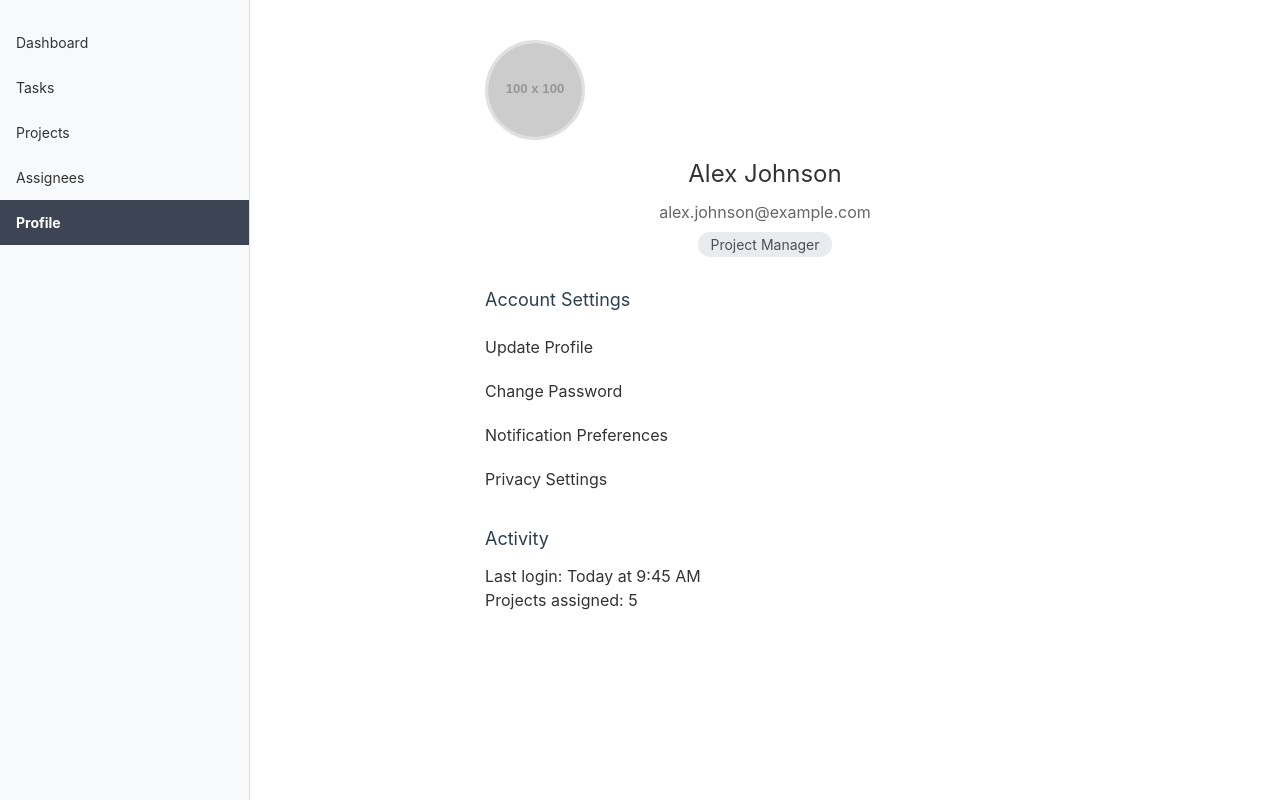
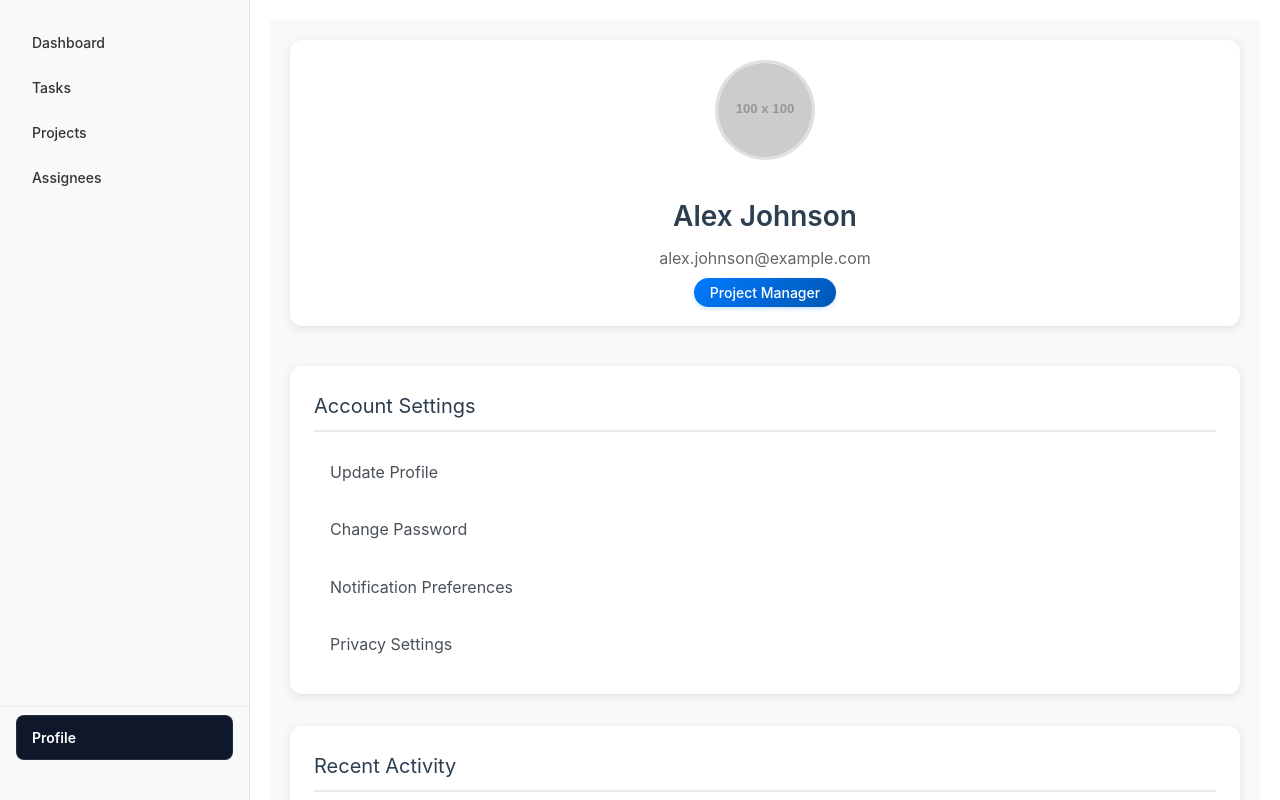
Before and after one commit to Omchaurasia33/IT-Project-Navigator, a React (Create React App) app in the folder frontend/: page / in a window 1280 px wide. Both pictures are taken after a click on the button "Profile". Built offline with nearby package versions, Linux system fonts and the light colour scheme.

Commit message:
design little fixed

```diff
--- a/frontend/src/components/ProfilePage/ProfilePage.css
+++ b/frontend/src/components/ProfilePage/ProfilePage.css
@@ -1,14 +1,29 @@
 /* components/ProfilePage/ProfilePage.css */
 .profile-page {
-  max-width: 600px;
-  margin: 0 auto;
+
   padding: 20px;
   color: #333;
+  font-family: -apple-system, BlinkMacSystemFont, 'Segoe UI', Roboto, sans-serif;
+  line-height: 1.6;
+  background-color: #f8f9fa;
+  min-height: 100vh;
+  display: flex;
+  flex-direction: column;
 }
 
 .profile-header {
   text-align: center;
-  margin-bottom: 30px;
+  margin-bottom: 40px;
+  padding: 20px 0;
+  background: white;
+  border-radius: 12px;
+  box-shadow: 0 2px 10px rgba(0, 0, 0, 0.1);
+}
+
+.avatar-container {
+  position: relative;
+  display: inline-block;
+  margin-bottom: 16px;
 }
 
 .profile-avatar {
@@ -17,65 +32,178 @@
   border-radius: 50%;
   object-fit: cover;
   border: 3px solid #e0e0e0;
-  margin-bottom: 16px;
+  transition: border-color 0.3s ease;
 }
 
-.profile-header h2 {
+.profile-avatar:hover {
+  border-color: #007bff;
+}
+
+.avatar-fallback {
+  position: absolute;
+  top: 0;
+  left: 0;
+  width: 100px;
+  height: 100px;
+  border-radius: 50%;
+  background-color: #6c757d;
+  display: flex;
+  align-items: center;
+  justify-content: center;
+  color: white;
+  font-weight: bold;
+  font-size: 32px;
+  border: 3px solid #e0e0e0;
+}
+
+.profile-name {
   margin: 10px 0 8px;
-  font-size: 24px;
+  font-size: 28px;
+  font-weight: 600;
+  color: #2c3e50;
 }
 
 .profile-email {
   color: #666;
   margin: 0 0 8px;
+  font-size: 16px;
 }
 
 .profile-role {
-  background-color: #e9ecef;
-  padding: 4px 12px;
-  border-radius: 12px;
+  background: linear-gradient(135deg, #007bff, #0056b3);
+  color: white;
+  padding: 6px 16px;
+  border-radius: 20px;
   font-size: 14px;
-  color: #495057;
+  font-weight: 500;
+  box-shadow: 0 2px 4px rgba(0, 123, 255, 0.2);
 }
 
 .profile-section {
-  margin-bottom: 24px;
+  margin-bottom: 32px;
+  background: white;
+  padding: 24px;
+  border-radius: 12px;
+  box-shadow: 0 2px 10px rgba(0, 0, 0, 0.1);
 }
 
-.profile-section h3 {
-  margin-bottom: 12px;
-  font-size: 18px;
+.profile-section h2 {
+  margin: 0 0 16px;
+  font-size: 20px;
   color: #2c3e50;
+  border-bottom: 2px solid #e9ecef;
+  padding-bottom: 8px;
 }
 
 .profile-links {
+  display: flex;
+  flex-direction: column;
+  gap: 8px;
   list-style: none;
   padding: 0;
   margin: 0;
 }
 
-.profile-links li {
-  padding: 10px 0;
+.profile-link {
+  background: none;
+  border: none;
+  padding: 12px 16px;
+  text-align: left;
   cursor: pointer;
-  transition: color 0.2s;
+  transition: all 0.2s ease;
+  border-radius: 8px;
+  font-size: 16px;
+  color: #495057;
+  position: relative;
 }
 
-.profile-links li:hover {
-  color: #0f172a;
-  font-weight: 500;
+.profile-link:hover,
+.profile-link:focus {
+  background-color: #f8f9fa;
+  color: #007bff;
+  transform: translateX(4px);
+  box-shadow: 0 2px 8px rgba(0, 123, 255, 0.15);
+  outline: none;
+}
+
+.profile-link:focus-visible {
+  outline: 2px solid #007bff;
+  outline-offset: 2px;
+}
+
+.activity-list {
+  margin: 0;
+  padding: 0;
+}
+
+.activity-item {
+  display: flex;
+  justify-content: space-between;
+  margin-bottom: 12px;
+  padding: 8px 0;
+  border-bottom: 1px solid #e9ecef;
+}
+
+.activity-item dt {
+  font-weight: 600;
+  color: #2c3e50;
+  margin: 0;
+}
+
+.activity-item dd {
+  margin: 0;
+  color: #666;
+}
+
+.profile-footer {
+  margin-top: auto;
+  padding-top: 20px;
+  text-align: center;
 }
 
 .logout-button {
-  background-color: #dc3545;
+  background: linear-gradient(135deg, #dc3545, #c82333);
   color: white;
   border: none;
-  padding: 10px 20px;
-  border-radius: 6px;
+  padding: 12px 24px;
+  border-radius: 8px;
   cursor: pointer;
-  font-size: 14px;
-  margin-top: 20px;
+  font-size: 16px;
+  font-weight: 500;
+  transition: all 0.2s ease;
+  box-shadow: 0 2px 4px rgba(220, 53, 69, 0.3);
 }
 
-.logout-button:hover {
-  background-color: #c82333;
+.logout-button:hover,
+.logout-button:focus {
+  background: linear-gradient(135deg, #c82333, #bd2130);
+  transform: translateY(-1px);
+  box-shadow: 0 4px 8px rgba(220, 53, 69, 0.4);
+  outline: none;
 }
+
+.logout-button:focus-visible {
+  outline: 2px solid #dc3545;
+  outline-offset: 2px;
+}
+
+/* Responsive design */
+@media (max-width: 768px) {
+  .profile-page {
+    padding: 16px;
+    margin: 0;
+  }
+
+  .profile-section {
+    padding: 16px;
+  }
+
+  .profile-name {
+    font-size: 24px;
+  }
+
+  .activity-item {
+    flex-direction: column;
+    gap: 4px;
+  }
+}
--- a/frontend/src/components/ProfilePage/ProfilePage.js
+++ b/frontend/src/components/ProfilePage/ProfilePage.js
@@ -1,44 +1,113 @@
 // components/ProfilePage/ProfilePage.js
-import React from 'react';
-import './ProfilePage.css'; // Optional: add styling later
+import React, { useState } from 'react';
+import './ProfilePage.css';
 
 const ProfilePage = () => {
-  // You can later connect this to user context or API
-  const user = {
+  // In a real app, fetch this from user context, Redux, or API
+  const [user] = useState({
     name: 'Alex Johnson',
     email: 'alex.johnson@example.com',
     role: 'Project Manager',
     avatar: 'https://via.placeholder.com/100?text=AJ', // Replace with real avatar URL
+  });
+
+  const [avatarError, setAvatarError] = useState(false);
+
+  const handleAvatarError = () => {
+    setAvatarError(true);
+  };
+
+  const handleLogout = () => {
+    // In a real app, integrate with auth context or API
+    if (window.confirm('Are you sure you want to log out?')) {
+      console.log('Logging out...');
+      // e.g., redirect to login page
+    }
+  };
+
+  const handleLinkClick = (action) => {
+    // In a real app, use React Router or modals for navigation
+    console.log(`Navigating to: ${action}`);
+    // e.g., set modal state or history.push(`/settings/${action.toLowerCase().replace(' ', '-')}`)
   };
 
   return (
-    <div className="profile-page">
-      <div className="profile-header">
-        <img src={user.avatar} alt="Profile" className="profile-avatar" />
-        <h2>{user.name}</h2>
-        <p className="profile-email">{user.email}</p>
-        <span className="profile-role">{user.role}</span>
-      </div>
+    <main className="profile-page" role="main" aria-labelledby="profile-title">
+      <section className="profile-header" aria-labelledby="profile-name">
+        <div className="avatar-container">
+          <img
+            src={user.avatar}
+            alt={`${user.name}'s profile avatar`}
+            className="profile-avatar"
+            onError={handleAvatarError}
+          />
+          {avatarError && (
+            <div className="avatar-fallback">
+              <span className="avatar-initials">{user.name.split(' ').map(n => n[0]).join('')}</span>
+            </div>
+          )}
+        </div>
+        <h1 id="profile-name" className="profile-name">{user.name}</h1>
+        <p className="profile-email" aria-label="Email address">{user.email}</p>
+        <span className="profile-role" role="img" aria-label={`Role: ${user.role}`}>
+          {user.role}
+        </span>
+      </section>
 
-      <div className="profile-section">
-        <h3>Account Settings</h3>
-        <ul className="profile-links">
-          <li>Update Profile</li>
-          <li>Change Password</li>
-          <li>Notification Preferences</li>
-          <li>Privacy Settings</li>
-        </ul>
-      </div>
+      <section className="profile-section" aria-labelledby="account-settings">
+        <h2 id="account-settings">Account Settings</h2>
+        <nav className="profile-links" role="navigation" aria-label="Account settings navigation">
+          <button
+            className="profile-link"
+            onClick={() => handleLinkClick('Update Profile')}
+            aria-label="Update profile information"
+          >
+            Update Profile
+          </button>
+          <button
+            className="profile-link"
+            onClick={() => handleLinkClick('Change Password')}
+            aria-label="Change password"
+          >
+            Change Password
+          </button>
+          <button
+            className="profile-link"
+            onClick={() => handleLinkClick('Notification Preferences')}
+            aria-label="Manage notification preferences"
+          >
+            Notification Preferences
+          </button>
+          <button
+            className="profile-link"
+            onClick={() => handleLinkClick('Privacy Settings')}
+            aria-label="Adjust privacy settings"
+          >
+            Privacy Settings
+          </button>
+        </nav>
+      </section>
 
-      <div className="profile-section">
-        <h3>Activity</h3>
-        <p>Last login: Today at 9:45 AM</p>
-        <p>Projects assigned: 5</p>
-      </div>
+      <section className="profile-section" aria-labelledby="activity">
+        <h2 id="activity">Recent Activity</h2>
+        <dl className="activity-list">
+          <div className="activity-item">
+            <dt>Last login:</dt>
+            <dd>Today at 9:45 AM</dd>
+          </div>
+          <div className="activity-item">
+            <dt>Projects assigned:</dt>
+            <dd>5</dd>
+          </div>
+        </dl>
+      </section>
 
-      {/* Optional: Logout button */}
-      {/* <button className="logout-button">Log Out</button> */}
-    </div>
+      <footer className="profile-footer">
+        <button className="logout-button" onClick={handleLogout}>
+          Log Out
+        </button>
+      </footer>
+    </main>
   );
 };
 
--- a/frontend/src/components/ProjectsPage/ProjectsPage.js
+++ b/frontend/src/components/ProjectsPage/ProjectsPage.js
@@ -37,7 +37,7 @@ const ProjectsPage = () => {
 
   const [expandedProject, setExpandedProject] = useState(null);
   const [isModalOpen, setIsModalOpen] = useState(false);
-  const [modalType, setModalType] = useState(""); // "add" | "edit"
+  const [modalType, setModalType] = useState(""); // "add" | "edit" | "delete"
   const [currentProject, setCurrentProject] = useState(null);
 
   // Form state (used for both add and edit)
@@ -241,64 +241,82 @@ const ProjectsPage = () => {
                   This action cannot be undone.
                 </p>
                 <div className="modal-actions">
+
+                  <button onClick={handleDeleteProject} className="btn-delete">
+                    Delete
+                  </button>
                   <button onClick={closeModal} className="btn-cancel">
                     Cancel
-                  </button>
-                  <button onClick={handleDeleteProject} className="btn-delete">
-                    Delete
                   </button>
                 </div>
               </>
             ) : (
               <>
-                <div className="form-row">
+                <div className="form-group">
+                  <label>Project Name</label>
                   <input
                     type="text"
                     name="name"
-                    placeholder="Project Name *"
                     value={form.name}
                     onChange={handleInputChange}
+                    placeholder="Enter project name"
+                    required
                   />
+                </div>
+                <div className="form-group">
+                  <label>Project Manager</label>
                   <input
                     type="text"
                     name="manager"
-                    placeholder="Project Manager"
                     value={form.manager}
                     onChange={handleInputChange}
+                    placeholder="Enter project manager name"
                   />
                 </div>
                 <div className="form-row">
+                  <div className="form-group">
+                    <label>Start Date</label>
                     <input
                       type="date"
                       name="startDate"
                       value={form.startDate}
                       onChange={handleInputChange}
                     />
+                  </div>
+                  <div className="form-group">
+                    <label>End Date</label>
                     <input
                       type="date"
                       name="endDate"
                       value={form.endDate}
                       onChange={handleInputChange}
                     />
+                  </div>
+                </div>
+                <div className="form-group">
+                  <label>Priority</label>
                   <select name="priority" value={form.priority} onChange={handleInputChange}>
                     <option value="Low">Low</option>
                     <option value="Medium">Medium</option>
                     <option value="High">High</option>
                   </select>
                 </div>
+                <div className="form-group">
+                  <label>Description</label>
                   <textarea
                     name="description"
-                  placeholder="Project Description (optional)"
                     value={form.description}
                     onChange={handleInputChange}
+                    placeholder="Enter project description (optional)"
                     rows="3"
                   />
+                </div>
                 <div className="modal-actions">
+                  <button onClick={handleSaveProject} className="btn-save">
+                    {modalType === "add" ? "Add Project" : "Save Changes"}
+                  </button>
                   <button onClick={closeModal} className="btn-cancel">
                     Cancel
-                  </button>
-                  <button onClick={handleSaveProject} className="btn-save">
-                    {modalType === "add" ? "Add Project" : "Save Changes"}
                   </button>
                 </div>
               </>
--- a/frontend/src/components/SideBar/SideBar.css
+++ b/frontend/src/components/SideBar/SideBar.css
@@ -1,8 +1,10 @@
+/* components/SideBar/SideBar.css */
 /* Full app layout (sidebar + content) */
 .app-layout {
   display: flex;
   height: 100vh;
   width: 100%;
+  overflow: hidden; /* Prevent body scroll issues */
 }
 
 /* Sidebar styles */
@@ -12,35 +14,73 @@
   width: 250px;
   border-right: 1px solid #e0e0e0;
   background-color: #f8f9fa;
-  padding-top: 20px;
+  justify-content: space-between; /* Pushes footer to bottom */
+  padding: 20px 0; /* Top/bottom padding for spacing */
+}
+
+.main-nav {
+  display: flex;
+  flex-direction: column;
+  padding: 0 16px; /* Side padding for buttons */
+  flex: 1; /* Allows it to take available space without stretching footer */
+}
+
+.sidebar-footer {
+  padding: 0 16px 20px 16px; /* Bottom padding and side padding */
+  border-top: 1px solid #e9ecef; /* Subtle separator */
+  margin-top: auto; /* Ensures it's pushed to the bottom */
 }
 
 /* Tabs inside sidebar */
-.sidebar-tabs {
-  display: flex;
-  flex-direction: column;
-  padding: 0;
-}
-
 .tab-button {
   padding: 12px 16px;
   text-align: left;
   border: none;
   background: none;
   font-size: 14px;
+  font-weight: 500;
   cursor: pointer;
-  transition: background-color 0.2s;
+  transition: all 0.2s ease;
   color: #333;
+  border-radius: 8px;
+  width: 100%;
+  text-decoration: none;
+  display: block;
 }
 
-.tab-button:hover {
+.tab-button:hover,
+.tab-button:focus {
   background-color: #e9ecef;
+  color: #0f172a;
+  outline: none;
+}
+
+.tab-button:focus-visible {
+  outline: 2px solid #0f172a;
+  outline-offset: -2px;
 }
 
 .tab-button.active {
-  background-color: #0f172acc;
+  background-color: #0f172a;
   color: white;
-  font-weight: bold;
+  box-shadow: inset 0 0 0 1px rgba(255, 255, 255, 0.1);
+}
+
+.profile-tab {
+  margin-top: 8px; /* Extra spacing above profile button in footer */
+  font-weight: 600;
+  color: #6c757d; /* Slightly muted for profile */
+}
+
+.profile-tab:hover,
+.profile-tab:focus {
+  background-color: #e9ecef;
+  color: #0f172a;
+}
+
+.profile-tab.active {
+  background-color: #0f172a;
+  color: white;
 }
 
 /* Right content area */
@@ -48,7 +88,48 @@
   flex: 1;
   padding: 20px;
   overflow-y: auto;
+  background-color: #ffffff;
 }
-.sidebar-tabs button:last-child {
-  margin-top: auto; /* Pushes Profile tab to the bottom with a gap */
+
+/* Responsive design */
+@media (max-width: 768px) {
+  .app-layout {
+    flex-direction: column;
+    height: auto;
+  }
+
+  .sidebar {
+    width: 100%;
+    height: auto;
+    flex-direction: row;
+    justify-content: flex-start;
+    overflow-x: auto;
+    border-right: none;
+    border-bottom: 1px solid #e0e0e0;
+    padding: 0;
+  }
+
+  .main-nav,
+  .sidebar-footer {
+    flex-direction: row;
+    padding: 12px 16px;
+    border-top: none;
+  }
+
+  .tab-button,
+  .profile-tab {
+    margin-right: 4px;
+    width: auto;
+    padding: 8px 12px;
+    font-size: 14px;
+  }
+
+  .profile-tab {
+    margin-left: auto;
+    margin-top: 0;
+  }
+
+  .main-content {
+    padding: 16px;
+  }
 }
--- a/frontend/src/components/SideBar/SideBar.js
+++ b/frontend/src/components/SideBar/SideBar.js
@@ -20,32 +20,45 @@ const SideBar = () => {
         return <ProjectsPage />;
       case 'Assignees':
         return <AssigneesPage />;
-        case 'Profile':
-      return <ProfilePage />;
+      case 'Profile':
+        return <ProfilePage />;
       default:
         return <div className="content-panel">Select a tab</div>;
     }
   };
 
+  const mainTabs = ['Dashboard', 'Tasks', 'Projects', 'Assignees'];
+
   return (
     <div className="app-layout">
       {/* Sidebar */}
-      <div className="sidebar">
-        <div className="sidebar-tabs">
-          {['Dashboard', 'Tasks', 'Projects', 'Assignees', 'Profile'].map((tab) => (
+      <aside className="sidebar" role="navigation" aria-label="Main navigation">
+        <nav className="main-nav" aria-label="Primary navigation">
+          {mainTabs.map((tab) => (
             <button
               key={tab}
               className={`tab-button ${activeTab === tab ? 'active' : ''}`}
               onClick={() => setActiveTab(tab)}
+              aria-current={activeTab === tab ? 'page' : undefined}
             >
               {tab}
             </button>
           ))}
+        </nav>
+
+        <div className="sidebar-footer">
+          <button
+            className={`tab-button profile-tab ${activeTab === 'Profile' ? 'active' : ''}`}
+            onClick={() => setActiveTab('Profile')}
+            aria-label="View profile"
+          >
+            Profile
+          </button>
         </div>
-      </div>
+      </aside>
 
       {/* Main Content Area (right side) */}
-      <div className="main-content">{renderContent()}</div>
+      <main className="main-content" role="main">{renderContent()}</main>
     </div>
   );
 };
```
Also changed, not shown: frontend/src/components/AssigneesPage/AssigneesPage.css (+57 -32 lines), frontend/src/components/AssigneesPage/AssigneesPage.js (+8 -6 lines), frontend/src/components/ProjectsPage/ProjectsPage.css (+77 -53 lines). Lines whose indentation alone changed are shown as unchanged.
